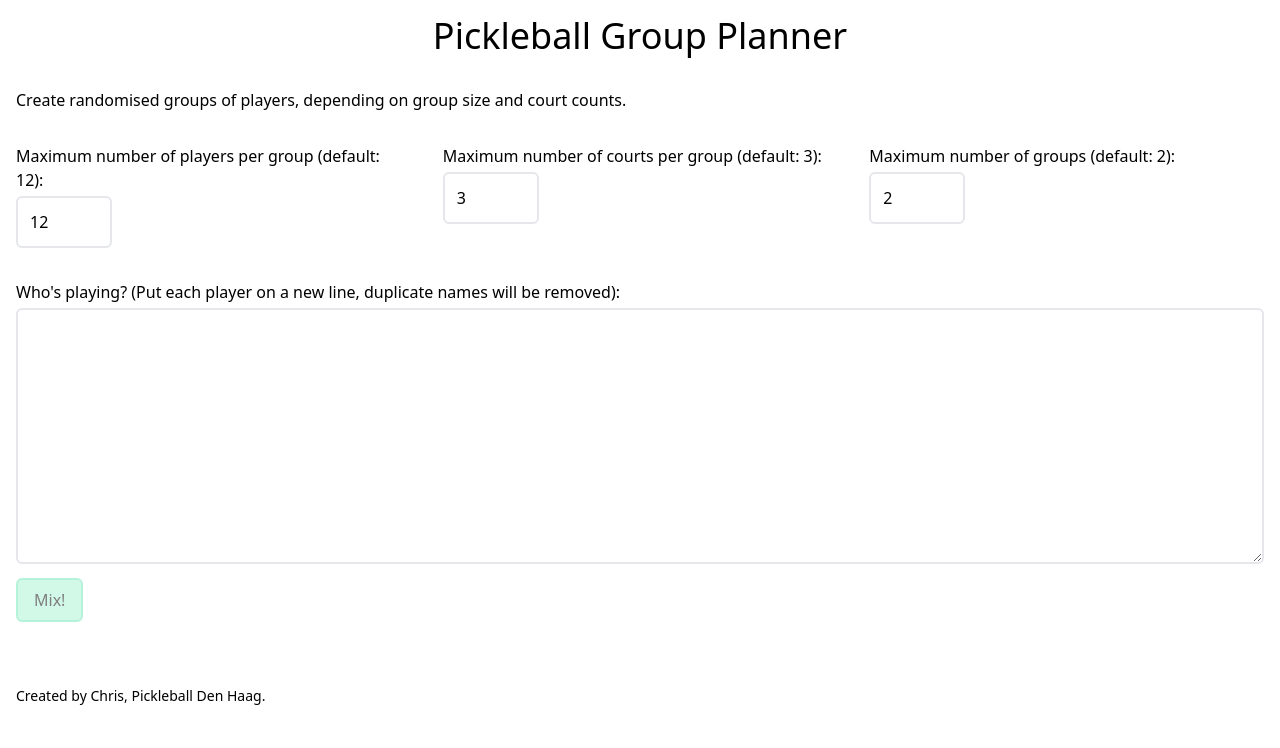
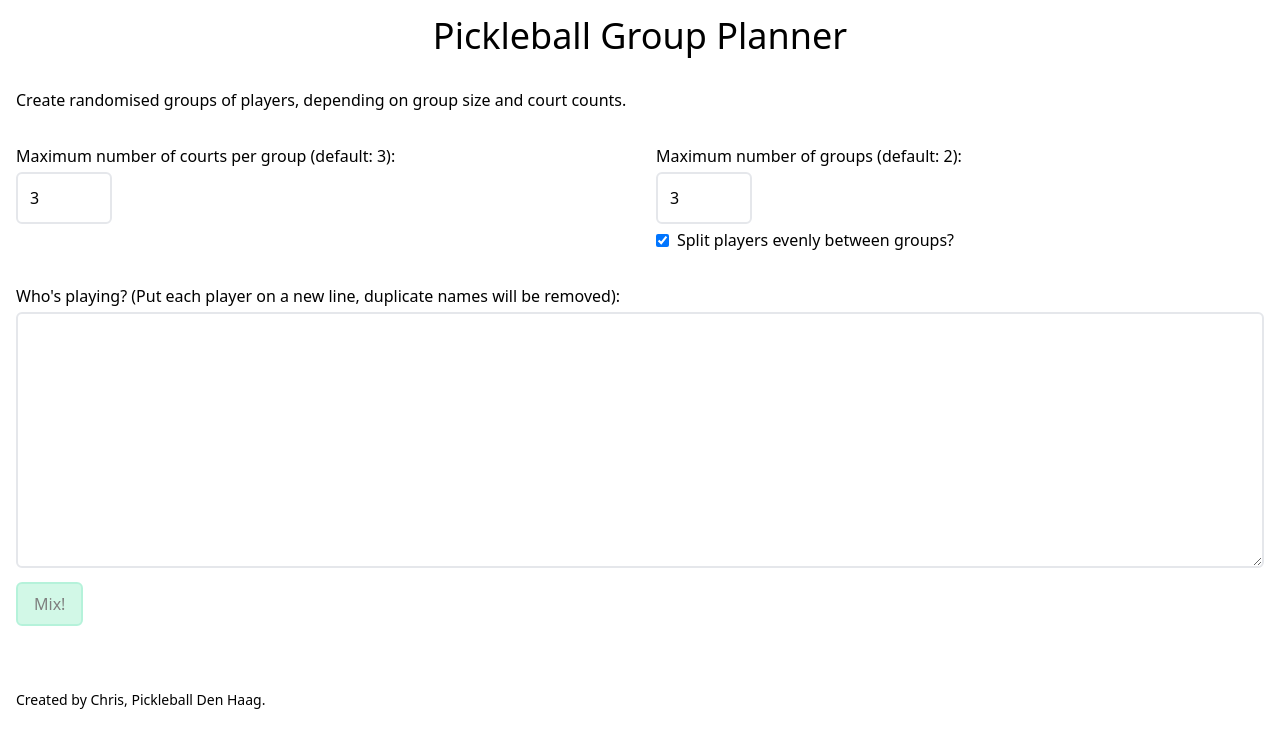
Before and after one commit to csleary/pickleball-group-planner, a React (Create React App) app: page / in a window 1280 px wide. Shown: the top 748 px of the page. Built offline with nearby package versions, Linux system fonts and the light colour scheme.

Commit message:
Add option to split group evenly. Assume 4 players per court.

```diff
--- a/src/App.js
+++ b/src/App.js
@@ -1,13 +1,11 @@
 import "./App.css";
 import { useCallback, useEffect, useState } from "react";
 
-const MAX_GROUP_SIZE = 12;
 const COURTS_PER_GROUP = 3;
-const MAX_NUM_GROUPS = 2;
-const defaultConfig = { maxGroupSize: MAX_GROUP_SIZE, courtsPerGroup: COURTS_PER_GROUP, maxNumGroups: MAX_NUM_GROUPS };
+const MAX_NUM_GROUPS = 3;
+const defaultConfig = { courtsPerGroup: COURTS_PER_GROUP, maxNumGroups: MAX_NUM_GROUPS };
 
 const configs = [
-    ["Maximum number of players per group (default: 12):", "maxGroupSize"],
     ["Maximum number of courts per group (default: 3):", "courtsPerGroup"],
     ["Maximum number of groups (default: 2):", "maxNumGroups"],
 ].map(([label, name]) => ({
@@ -36,7 +34,10 @@ function App() {
     const [config, setConfig] = useState(defaultConfig);
     const [playGroups, setPlayGroups] = useState([]);
     const [sitouts, setSitouts] = useState([]);
-    const { maxGroupSize, courtsPerGroup, maxNumGroups } = config || {};
+    const [numPlayers, setNumPlayers] = useState();
+    const [splitEvenly, setSplitEvenly] = useState(true);
+    const { courtsPerGroup, maxNumGroups } = config || {};
+    const maxGroupSize = courtsPerGroup * 4;
 
     const handleChange = e => setText(e.target.value);
 
@@ -49,10 +50,15 @@ function App() {
 
         const shuffled = [...new Set(shuffleArray(players))];
         const numPlayers = shuffled.length;
-        const numGroups = Math.min(Math.floor(numPlayers / maxGroupSize), maxNumGroups);
-        const groupSize = numPlayers / numGroups;
-        const groupSizeRounded = Math.min(Math.ceil(groupSize / 4) * 4, maxGroupSize);
+        setNumPlayers(numPlayers);
 
+        // Calculate group size:
+        const numGroups = splitEvenly ? maxNumGroups : Math.min(Math.ceil(numPlayers / maxGroupSize), maxNumGroups);
+        const avgGroupSize = numPlayers / numGroups;
+        const optGroupSize = splitEvenly ? Math.floor(Math.max(avgGroupSize / 4, 1)) * 4 : maxGroupSize;
+        const groupSizeRounded = Math.min(optGroupSize, maxGroupSize);
+
+        // Split players into groups:
         const groups = shuffled.flatMap((_, index, players) =>
             index % groupSizeRounded ? [] : [players.slice(index, index + groupSizeRounded)]
         );
@@ -72,7 +78,7 @@ function App() {
         } else {
             setSitouts([]);
         }
-    }, [maxGroupSize, maxNumGroups, text]);
+    }, [maxGroupSize, maxNumGroups, splitEvenly, text]);
 
     useEffect(() => {
         mixGroups();
@@ -84,9 +90,9 @@ function App() {
         <div className="md:container md:mx-auto p-4">
             <h2 className="text-4xl mb-8 text-center">Pickleball Group Planner</h2>
             <p className="mb-8">Create randomised groups of players, depending on group size and court counts.</p>
-            <div className="grid grid-cols-3 gap-8 mb-8">
+            <div className="grid grid-cols-2 gap-8 mb-8">
                 {configs.map(({ label, name, classNames }) => (
-                    <div key={name}>
+                    <div className="flex flex-col" key={name}>
                         <label className="block text-left mb-1" htmlFor={name}>
                             {label}
                         </label>
@@ -99,6 +105,17 @@ function App() {
                             type="number"
                             value={config[name]}
                         />
+                        {name === "maxNumGroups" ? (
+                            <label class="inline-flex items-center mt-1">
+                                <input
+                                    type="checkbox"
+                                    class="form-checkbox"
+                                    checked={splitEvenly}
+                                    onChange={e => setSplitEvenly(e.target.checked)}
+                                />
+                                <span class="ml-2">Split players evenly between groups?</span>
+                            </label>
+                        ) : null}
                     </div>
                 ))}
             </div>
@@ -119,6 +136,7 @@ function App() {
             >
                 Mix!
             </button>
+            {numPlayers ? <h3 className="mb-3 text-xl">{numPlayers} players in total:</h3> : null}
             <div className="grid md:grid-cols-2 lg:grid-cols-3 xl:grid-cols-4 gap-8 mb-8">
                 {playGroups.map((group, index) => {
                     const courtsFrom = index * courtsPerGroup + 1;
```
